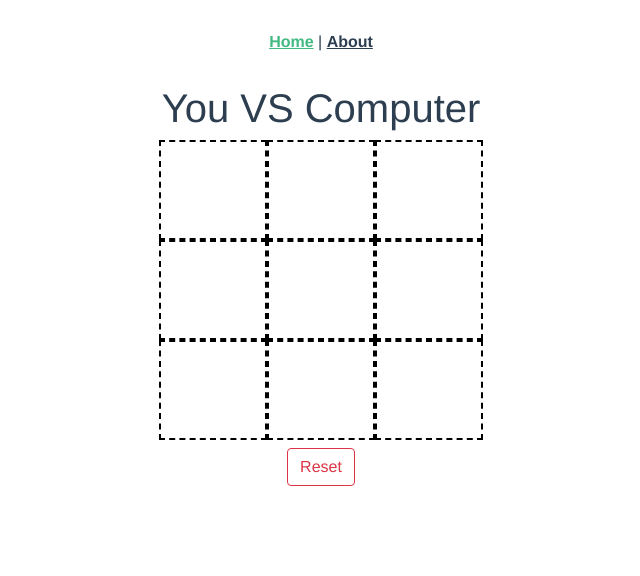
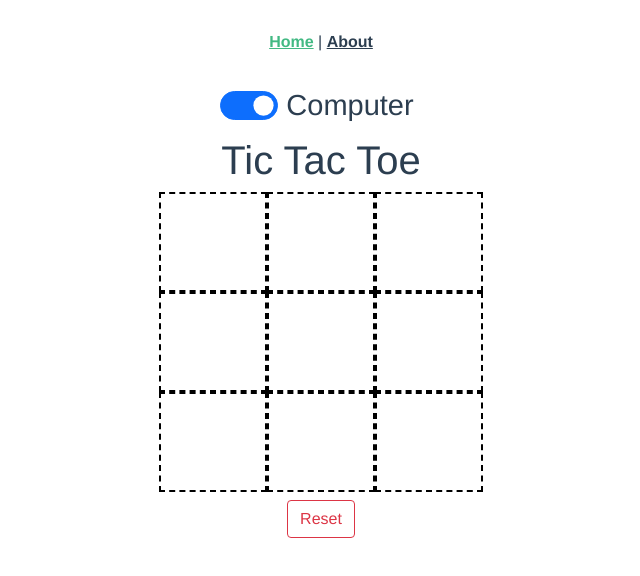
Before and after one commit to RF-Fahad-Islam/vue-tic-tac-toe, a Vue app: page /#/ in a window 1280 px wide. Shown: the top 576 px of the page, without its empty margins (319-959 px from the left). Built offline with nearby package versions, Linux system fonts and the light colour scheme; a small style sheet from the web is missing.

Commit message:
improved

```diff
--- a/src/components/Board.vue
+++ b/src/components/Board.vue
@@ -1,13 +1,43 @@
 <template>
   <div class="container">
-    <h1 class="text-center mx-2" v-if="winner">Player {{ winner }} wins!</h1>
+    <div class="form-check form-switch switch">
+      <input
+        class="form-check-input"
+        type="checkbox"
+        role="switch"
+        id="flexSwitchCheckDefault"
+        v-model="isComputer"
+        :disabled="squares.flat().filter(x=> x!=='').length>0"
+      />
+      <label class="form-check-label mx-2" for="flexSwitchCheckDefault"
+        >Computer</label
+      >
+    </div>
+    <h1 class="my-2" v-if="!winner">Tic Tac Toe</h1>
+      <h3 class="alert alert-warning" v-if="!isComputer&&!winner" >Player Move : "{{player}}"</h3>
+    <h1 v-if="winner=='draw'" class="alert alert-warning">Its A Draw!</h1>
+    <h1
+      class="text-center mx-2 alert alert-success"
+      :class="[isComputer && winner === 'O' ? 'alert-danger' : 'alert success']"
+      v-if="winner!='draw'&&winner"
+    >
+    <span v-if="!isComputer">
+      <span v-if="winner!='draw'"> Player {{ winner }} wins! </span>
+    </span>
+      <span v-else>
+        <strong v-if="winner == 'X'">You</strong>
+        <strong v-else>Computer</strong>
+        Wins!
+      </span>
+    </h1>
     <!-- <h1 v-if="!winner"></h1> -->
-    <h1>You VS Computer</h1>
+
     <div class="board d-block margin-auto">
       <transition-group
         name="custom-classes-transition"
         enter-active-class="animated tada"
-        leave-active-class="animated bounceOutRight" tag="div"
+        leave-active-class="animated bounceOutRight"
+        tag="div"
       >
         <div v-for="(row, x) in squares" :key="x" class="row">
           <div
@@ -49,6 +79,7 @@ export default {
       color: computed(() => {
         return utils.gameEnd ? "#eee" : "white";
       }),
+      isComputer: true,
     });
 
     const winConditions = [
@@ -69,12 +100,15 @@ export default {
       if (squares.value[x][y] === "" && !utils.gameEnd) {
         squares.value[x][y] = utils.player;
         playerSwap(); //!Swap the player to "O"
-        executeComputerChoice(); //!Running Computer Move
+        if(utils.isComputer) handleNextPlayer(); //!Running Computer Move
       }
     };
 
-    const executeComputerChoice = () => {
-      if (utils.player === "O" && squares.value.filter(x=> x!=="").length < 9) {
+    const handleNextPlayer = () => {
+      if (
+        utils.player === "O" &&
+        squares.value.filter((x) => x !== "").length < 9
+      ) {
         const newSquares = computerChoice(squares.value.flat());
         squares.value = newSquares;
       }
@@ -89,11 +123,11 @@ export default {
       //? Making the computer understand the action based on the positions and user actions
       for (let conditions of winConditions) {
         const [a, b, c] = conditions;
-        if (square[a]==="" && square[b]==="X" && square[c]==="X") {
+        if (square[a] === "" && square[b] === "X" && square[c] === "X") {
           return a;
-        } else if (square[b]==="" && square[a]==="X" && square[c]==="X") {
+        } else if (square[b] === "" && square[a] === "X" && square[c] === "X") {
           return b;
-        } else if (square[c]==="" && square[a]==="X" && square[b] === "X") {
+        } else if (square[c] === "" && square[a] === "X" && square[b] === "X") {
           return c;
         }
       }
@@ -106,7 +140,10 @@ export default {
       if (choice === null) {
         do {
           choice = Math.floor(Math.random() * 9); //Random number between 0-8
-        } while (!square[choice] && square.filter(x=> x!=="").length === 8);
+        } while (
+          !square[choice] &&
+          square.filter((x) => x !== "").length === 8
+        );
       }
       square[choice] = utils.player;
       const newSquares = [];
@@ -118,10 +155,10 @@ export default {
 
     const winner = computed(() => {
       const win = findWinner(squares.value.flat());
-      if (!win && squares.value.filter(x=> x!=="").length === 9) {
-        return "draw"
+      if (!win && squares.value.flat().filter((x) => x !== "").length === 9) {
+        return "draw";
       }
-      return win
+      return win;
     });
 
     const reset = () => {
@@ -181,4 +218,14 @@ export default {
 .activeBox {
   background: skyblue;
 }
+
+.switch {
+  display: flex;
+  justify-content: center;
+  font-size: 29px;
+  cursor: pointer !important;
+}
+input {
+  cursor: pointer;
+}
 </style>
--- a/src/views/About.vue
+++ b/src/views/About.vue
@@ -1,5 +1,5 @@
 <template>
   <div class="about">
-    <h1>This is an about page</h1>
+    <h1>This game is made by Fahad.</h1>
   </div>
 </template>
```
